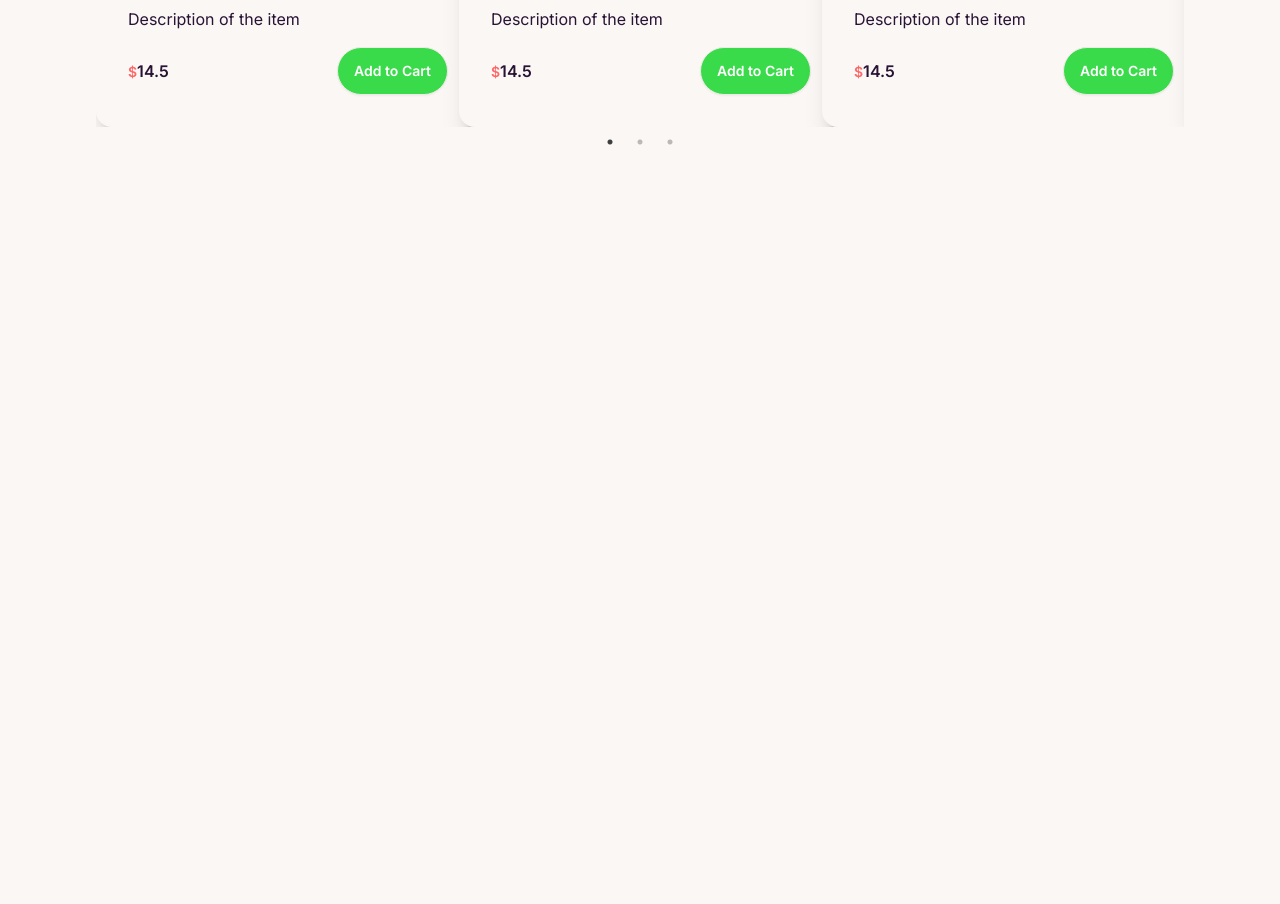
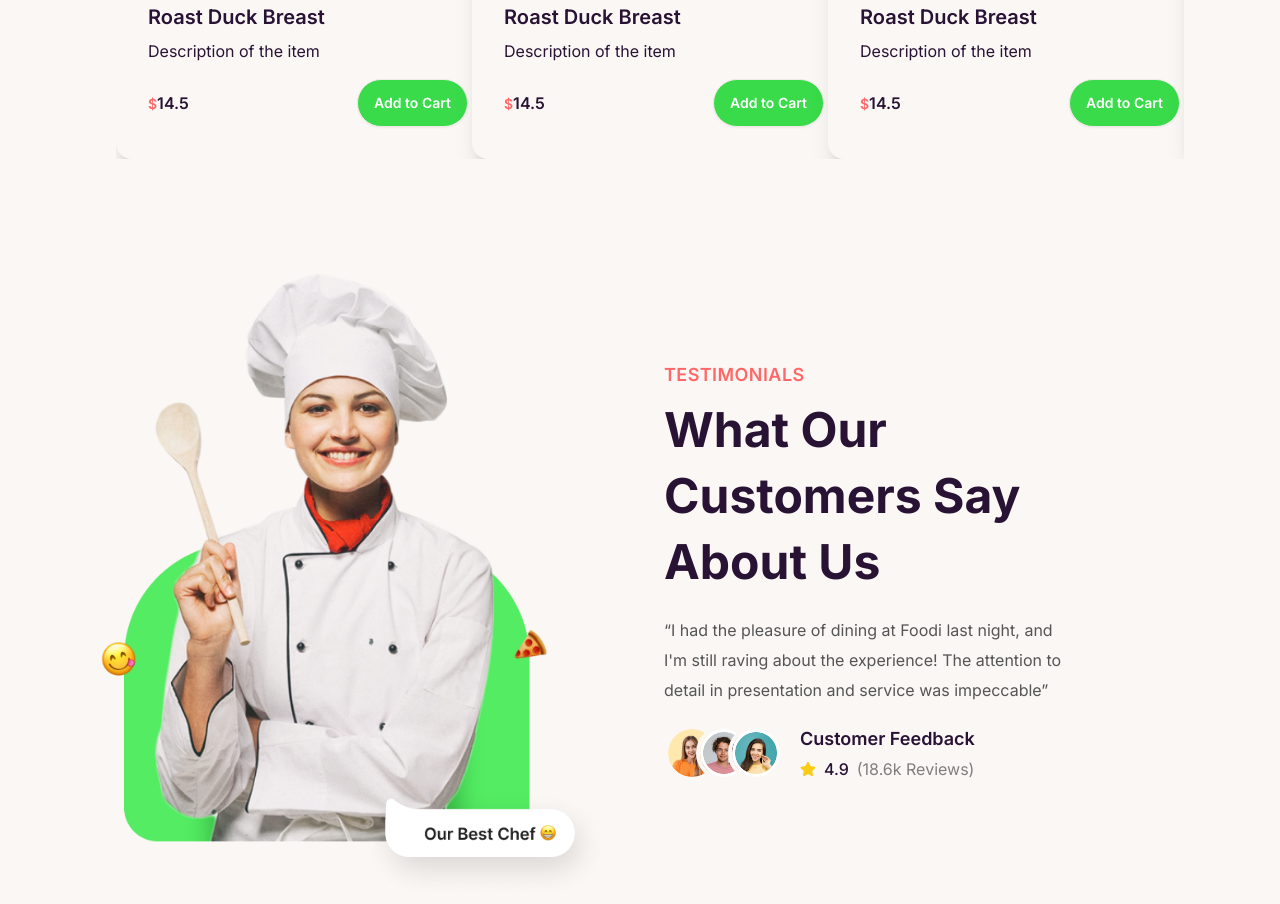
Before and after one commit to ibrarahmmed/Feast_Finder, a React (Vite) app: page / in a window 1280 px wide. Shown: the part 2140-3044 px from the top of the page. Before the commit the page ends 2347 px from the top, so only its background shows below. Built offline with nearby package versions, Linux system fonts and the light colour scheme.

Commit message:
add testimoial section

```diff
--- a/src/components/Cards.jsx
+++ b/src/components/Cards.jsx
@@ -23,7 +23,7 @@
                 <figure><img src={item.image} alt="Shoes" className="hover:scale-105 transition-all duration-300 md:h-72" /></figure>
             </Link>
             <div className="card-body">
-                <h2 className="card-title">{item.name}</h2>
+                <Link to={`/menu/${item._id}`}><h2 className="card-title">{item.name}</h2></Link>
                 <p>Description of the item</p>
                 <div className="card-actions justify-between items-center mt-2">
                     <h5 className="font-semibold">
--- a/src/pages/home/Home.jsx
+++ b/src/pages/home/Home.jsx
@@ -2,6 +2,7 @@
 import Banner from '../../components/Banner'
 import Catagories from './Catagories'
 import SpecialDishes from './SpecialDishes'
+import Testimonials from './Testimonials'
 
 const Home = () => {
   return (
@@ -9,6 +10,7 @@
       <Banner/>
       <Catagories/>
       <SpecialDishes/>
+      <Testimonials/>
     </div>
   )
 }
--- a/src/pages/home/SpecialDishes.jsx
+++ b/src/pages/home/SpecialDishes.jsx
@@ -55,7 +55,7 @@
         speed: 500,
         slidesToShow: 3,
         slidesToScroll: 3,
-        initialSlide: 0,
+        initialSlide: 1,
         responsive: [
             {
                 breakpoint: 1024,
@@ -67,7 +67,7 @@
                 }
             },
             {
-                breakpoint: 600,
+                breakpoint: 970,
                 settings: {
                     slidesToShow: 2,
                     slidesToScroll: 2,
@@ -75,7 +75,7 @@
                 }
             },
             {
-                breakpoint: 480,
+                breakpoint: 576,
                 settings: {
                     slidesToShow: 1,
                     slidesToScroll: 1
@@ -106,7 +106,7 @@
                 </button>
             </div>
 
-            <Slider  ref={slider} {...settings}>
+            <Slider  ref={slider} {...settings}  className="overflow-hidden mt-10 space-x-5">
                 {recipes.map((item, i) => (
                     <Cards item={item} key={i} />
                 ))}
--- /dev/null
+++ b/src/pages/home/Testimonials.jsx
@@ -0,0 +1,54 @@
+import React from 'react'
+import { FaStar } from "react-icons/fa";
+
+const Testimonials = () => {
+    return (
+        <div className="section-container">
+            <div className="flex flex-col md:flex-row items-center justify-between gap-12">
+                <div className="md:w-1/2">
+                    <img src="/images/home/testimonials/testimonials.png" alt="" />
+                </div>
+                <div className="md:w-1/2">
+                    <div className="text-left md:w-4/5">
+                        <p className="subtitle">Testimonials</p>
+                        <h2 className="title">What Our Customers Say About Us</h2>
+                        <blockquote className="my-5 text-secondary leading-[30px]">
+                            “I had the pleasure of dining at Foodi last night, and I'm still
+                            raving about the experience! The attention to detail in
+                            presentation and service was impeccable”
+                        </blockquote>
+
+                        {/* avater */}
+
+                        <div className="flex items-center gap-4 flex-wrap">
+                            <div className="avatar-group -space-x-6 rtl:space-x-reverse">
+                                <div className="avatar">
+                                    <div className="w-12 cursor-pointer">
+                                        <img src="/images/home/testimonials/testimonial1.png" />
+                                    </div>
+                                </div>
+                                <div className="avatar">
+                                    <div className="w-12 cursor-pointer">
+                                        <img src="/images/home/testimonials/testimonial2.png" />
+                                    </div>
+                                </div>
+                                <div className="avatar">
+                                    <div className="w-12 cursor-pointer">
+                                        <img src="/images/home/testimonials/testimonial3.png" />
+                                    </div>
+                                </div>
+                            </div>
+
+                            <div className="space-y-1">
+                                <h5 className="text-lg font-semibold">Customer Feedback</h5>
+                                <div className="flex items-center gap-2"><FaStar className="text-yellow-400" /> <span className="font-medium">4.9</span> <span className="text-[#807E7E]">(18.6k Reviews)</span></div>
+                            </div>
+                        </div>
+                    </div>
+                </div>
+            </div>
+        </div>
+    )
+}
+
+export default Testimonials
```
